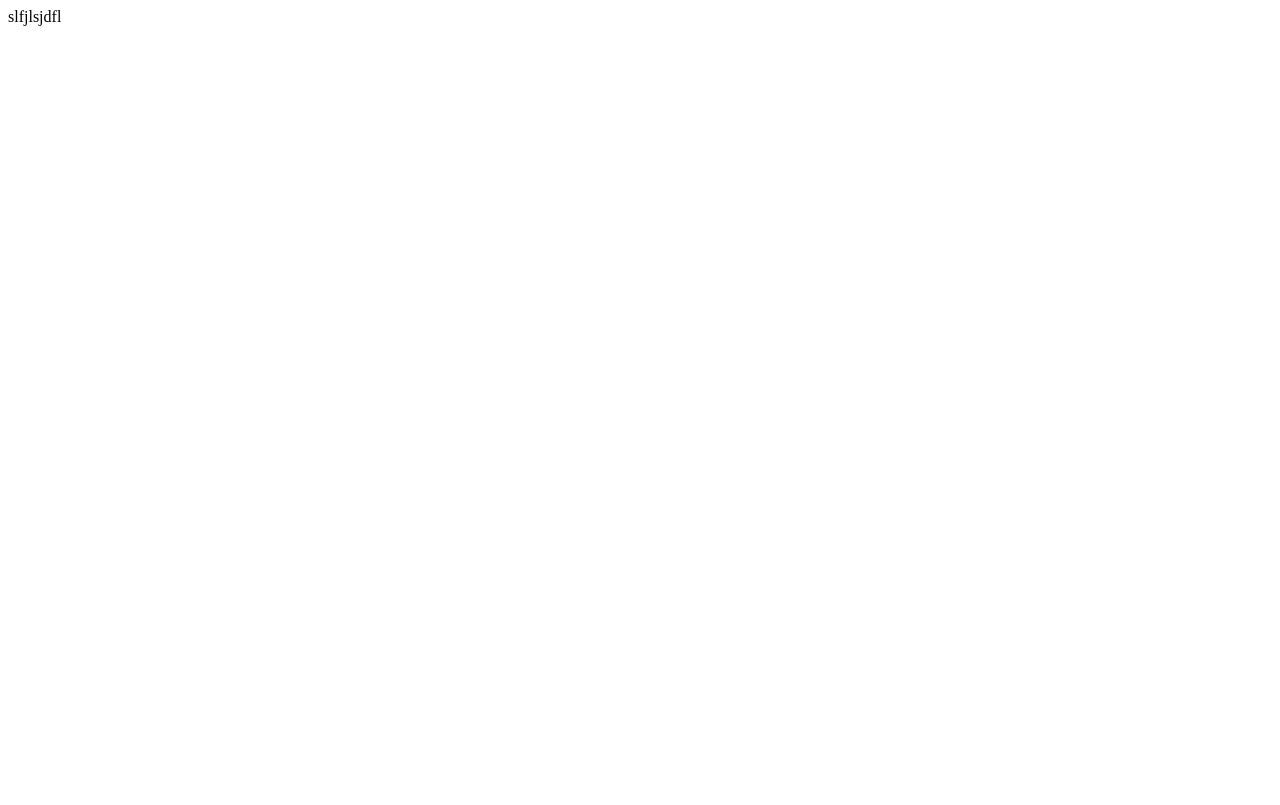
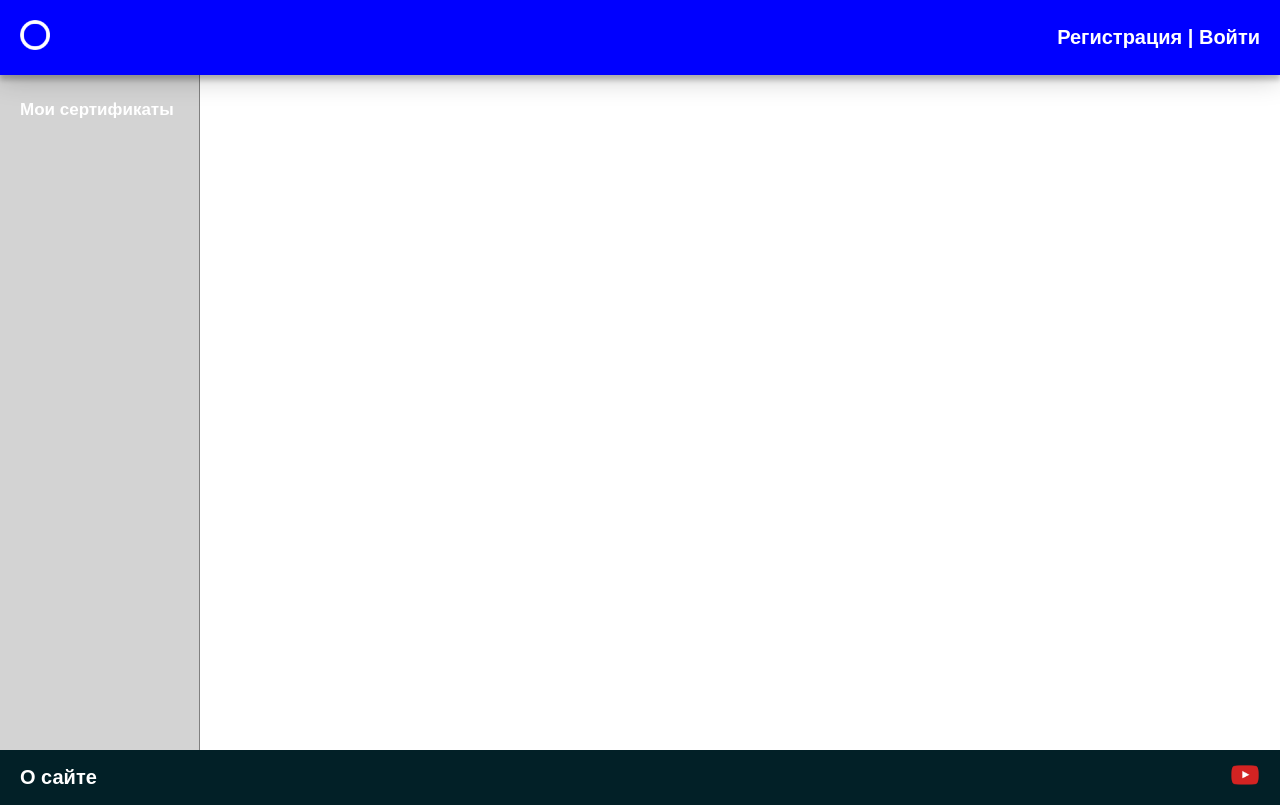
Before and after one commit to ArturSuleimanov/CurriculumVitae, a Django app: page / in a window 1280 px wide. Before the commit the page is almost empty. Before the commit the page ends 26 px from the top, so only its background shows below. Run offline with Django 4.2, Linux system fonts and the light colour scheme.

Commit message:
base template was upgraded, autentication and registration templates were added

```diff
--- /dev/null
+++ b/resume/resume/myres/static/myres/css/styles.css
@@ -0,0 +1,103 @@
+* {
+margin:0;
+padding:0;
+box-sizing: border-box;
+}
+
+
+html {
+	height: 100%;
+}
+body {
+
+	height: 100%;
+}
+.header {
+display: flex;
+justify-content: space-between;
+align-items: center;
+padding: 20px;
+color: white;
+background: blue;
+text-decoration: none;
+font-family: sans-serif;
+font-size: 20px;
+font-weight: 700;
+position: fixed;
+top: 0;
+width: 100%;
+box-shadow: 0 2px 28px rgba(0,0,0,0.25), 0 5px 5px rgba(0,0,0,0.22);
+}
+
+.header a {
+color: white;
+text-decoration: none;
+
+}
+
+.about {
+
+width: 100%;
+background: #022027;
+display: flex;
+justify-content: space-between;
+align-items: center;
+padding-left: 20px;
+padding-right: 20px;
+padding-top: 10px;
+padding-bottom: 10px;
+}
+.about a {
+color: white;
+text-decoration: none;
+font-family: sans-serif;
+font-size: 20px;
+font-weight: 700;
+
+}
+
+
+.sidebar {
+padding: 20px;
+padding-top: 100px;
+border-right: 1px solid grey;
+height: auto;
+width: 200px;
+background: lightgrey;
+}
+
+.sidebar a {
+color: white;
+text-decoration: none;
+font-family: sans-serif;
+font-size: 17px;
+font-weight: 700;
+
+}
+
+.main {
+
+display: flex;
+justify-content: space-between;
+height: auto;
+min-height: calc(100% - 50px);
+}
+
+.content {
+height: auto;
+
+width: calc(100% - 200px);
+padding-top: 100px;
+padding-left: 50px;
+padding-right: 50px;
+padding-bottom: 20px;
+color: black;
+font-family: sans-serif;
+font-size: 18px;
+
+}
+
+
+.whiteref:hover {
+color: grey;
+}
--- /dev/null
+++ b/resume/resume/myres/templates/myres/autentification.html
@@ -0,0 +1,4 @@
+{% extends 'myres/base.html' %}
+{% block title %}
+<p>autentification</p>
+{% endblock %}
--- a/resume/resume/myres/templates/myres/base.html
+++ b/resume/resume/myres/templates/myres/base.html
@@ -1,14 +1,37 @@
+{% load static %}
 <!doctype html>
 <html lang="en">
 <head>
     <meta charset="UTF-8">
     <title>{{ title }}</title>
+    <link type="text/css" href = "{% static 'myres/css/styles.css' %}" rel="stylesheet"/>
+    <link type="image/x-icon" href = "{% static 'myres/images/logo.png' %}" rel="shortcut icon"/>
 </head>
 <body>
 <div class = "header">
+    <div class = left><a href="{% url 'home' %}"><img src='{% static "myres/images/logo.png" %} ' width="30px"></div>
     <div class = "log">
-    slfjlsjdfl
+    <div class = "right"><a class= whiteref href = "{% url 'registration' %}">Регистрация</a> |
+        <a href = "{% url 'autentification' %}" class= whiteref>Войти</a></div>
     </div>
 </div>
+
+<div class = main>
+<div class="sidebar">
+    <div class = my><a href = '#' class= whiteref>Мои сертификаты</a></div>
+</div>
+    <div class = "content">
+    {% block title %}
+        {% endblock %}
+    </div>
+
+
+</div>
+
+<div class = about>
+<a href = '#' class = "left whiteref">О сайте</a><a href = 'https://www.youtube.com/' target="_blank" class = right><img src='{% static "myres/images/icon_youtube.png" %} ' width="30px"></a>
+</div>
+
+
 </body>
 </html>
--- /dev/null
+++ b/resume/resume/myres/templates/myres/registration.html
@@ -0,0 +1,4 @@
+{% extends 'myres/base.html' %}
+{% block title %}
+<p>registration</p>
+{% endblock %}
--- a/resume/resume/myres/urls.py
+++ b/resume/resume/myres/urls.py
@@ -2,4 +2,6 @@ from django.urls import path
 from .views import *
 urlpatterns = [
     path("", index, name = 'home'),
+    path("/register", Registration, name = 'registration' ),
+    path("/auth", autentification, name = "autentification")
 ]
--- a/resume/resume/myres/views.py
+++ b/resume/resume/myres/views.py
@@ -1,7 +1,11 @@
+from django.contrib.auth.forms import UserCreationForm
 from django.http import HttpResponse, HttpResponseNotFound
 from django.shortcuts import render
 
 # Create your views here.
+from django.views.generic import CreateView
+
+
 def index(request):
     return render(request, "myres/base.html", {'title':"Главная страница"})
 
@@ -9,3 +13,12 @@ def index(request):
 
 def pageNotFound(request, exception):
     return HttpResponseNotFound('<h1 style="text-align: center; color: blue; font-family: sans-serif;">Page not found</h1>')
+
+
+
+def Registration(request):
+    return render(request, "myres/registration.html", {'title':'Registration'})
+
+
+def autentification(request):
+    return render(request, "myres/autentification.html", {'title':'autentification'})
--- a/resume/resume/resume/settings.py
+++ b/resume/resume/resume/settings.py
@@ -117,6 +117,8 @@ USE_TZ = True
 # https://docs.djangoproject.com/en/4.0/howto/static-files/
 
 STATIC_URL = 'static/'
+STATIC_ROOT = os.path.join(BASE_DIR, 'static')
+STATICFILES_DIRS = []
 
 # Default primary key field type
 # https://docs.djangoproject.com/en/4.0/ref/settings/#default-auto-field
```
Also changed, not shown: resume/resume/myres/static/myres/images/icon_youtube.png (added), resume/resume/myres/static/myres/images/logo.png (added).
